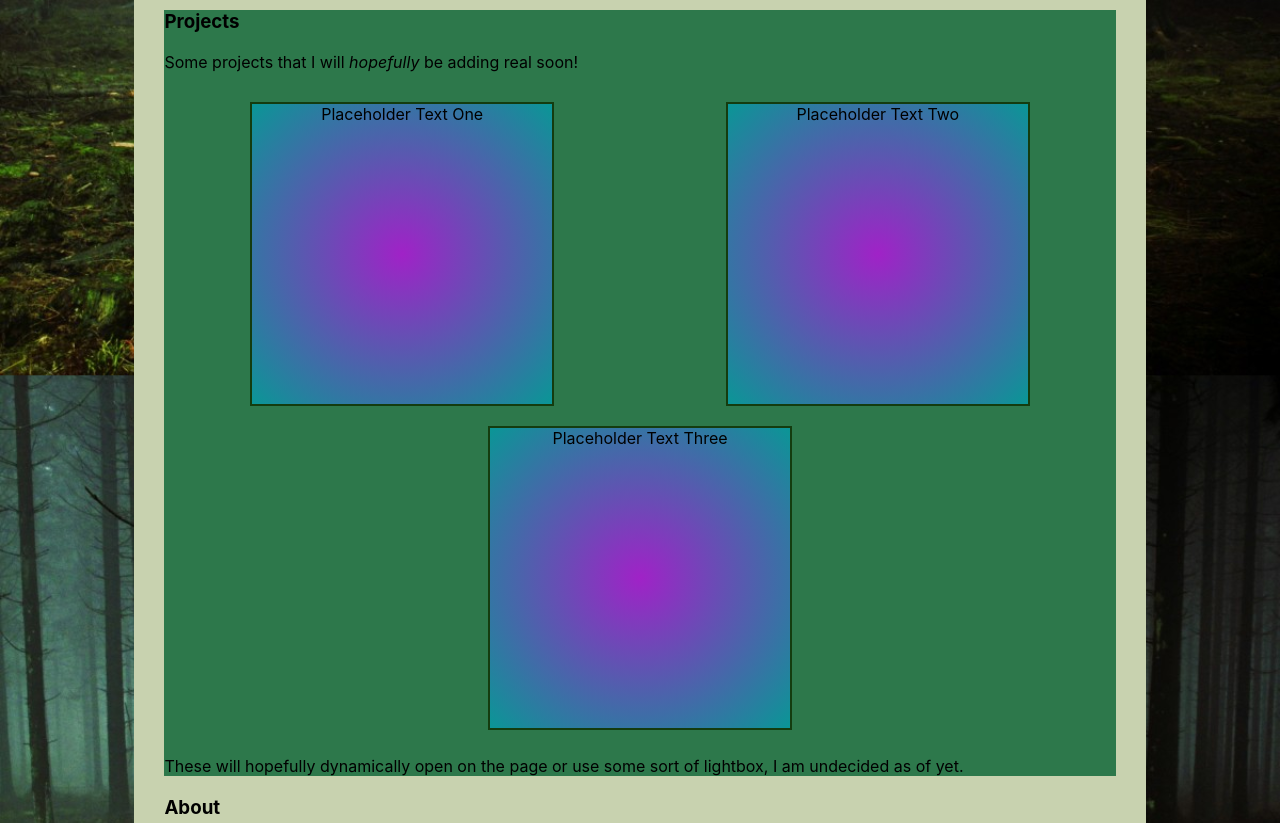
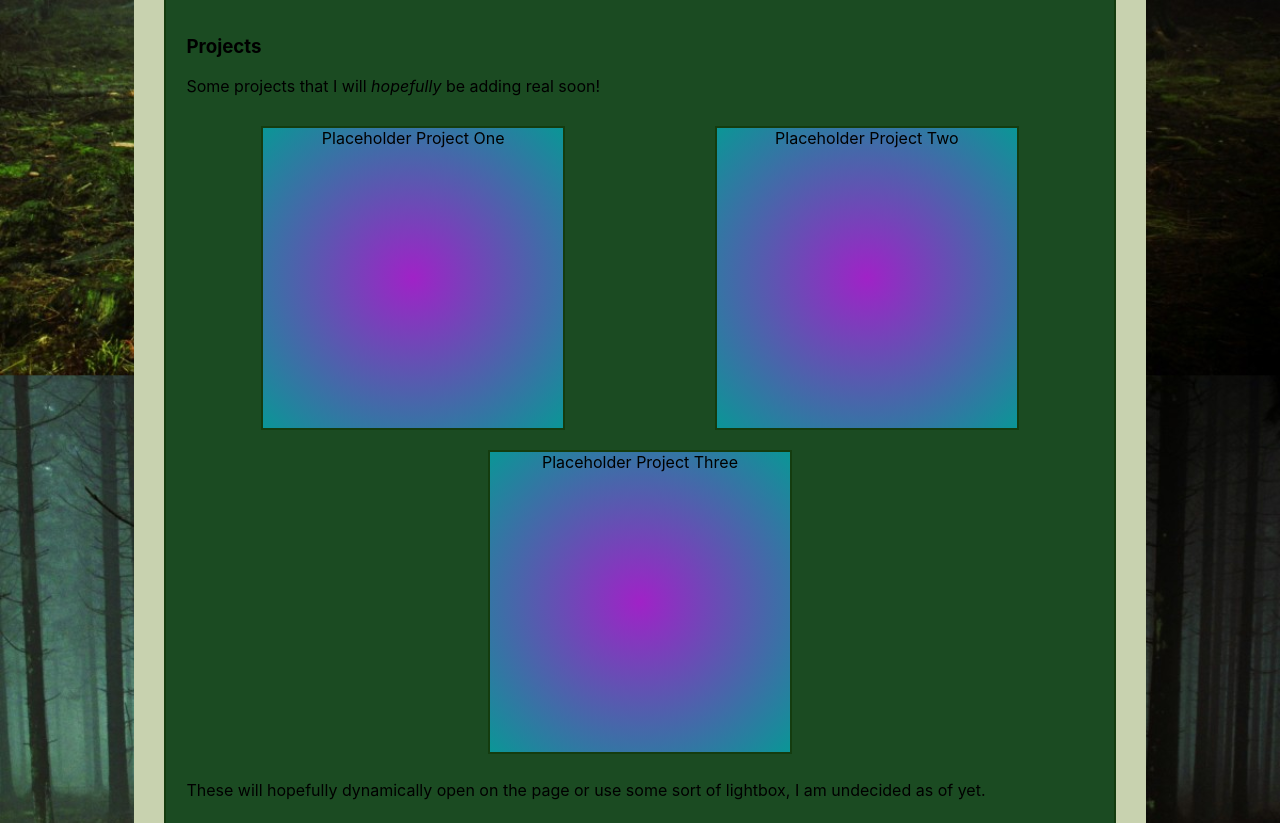
Before and after one commit to Alex-A-B/personal-website, a plain HTML site: page index.html in a window 1280 px wide. Shown: the part 478-1301 px from the top of the page. Drawn offline with Linux system fonts and the light colour scheme.

Commit message:
commented out not in use sections, removed legacy JS code, redefined some CSS elements

```diff
--- a/index.html
+++ b/index.html
@@ -41,9 +41,9 @@
           <h3>Projects</h3>
           <p>Some projects that I will <em>hopefully</em> be adding real soon!</p>
           <div id="projects">
-              <div class="projects project-one">Placeholder Text One</div>
-              <div class="projects project-two">Placeholder Text Two</div>
-              <div class="projects project-three">Placeholder Text Three</div>
+              <div class="projects project-one">Placeholder Project One</div>
+              <div class="projects project-two">Placeholder Project Two</div>
+              <div class="projects project-three">Placeholder Project Three</div>
 
               <!-- ***** snipping article while trying flexbox *****
               <article id="project-article-one">
--- a/style.css
+++ b/style.css
@@ -92,7 +92,7 @@ ul li.avatar-list {
   position: fixed;
   top: 0;
   left: 0;
-  width: 20%;
+  width: 100%;
   }
 
 .staticnav {
@@ -101,9 +101,10 @@ ul li.avatar-list {
 }
 #navigation {
   background-color: rgb(27, 75, 34);
+  border: 2px solid rgb(20, 60, 15);
   padding: 10px;
-  width: 100%;
 }
+
 #navigation a {
   padding: 10px;
   color: white;
@@ -137,9 +138,9 @@ ul li.avatar-list {
 /* projects part */
 
 .projects-container {
-  background-color: rgb(45, 120, 75);
-  padding: 20px auto;
-  margin:20px auto;
+  background-color: rgb(27, 75, 34);
+  border: 2px solid rgb(20, 60, 15);
+  padding:20px;
 }
 
 #projects {
@@ -158,6 +159,8 @@ ul li.avatar-list {
 }
 
 /* game section of projects tab */
+/* commenting out temporarily as not in use
+/* hope nobody reads this website code!
 
 #dodger {
     background-color:  rgb(176, 20, 197);
```
Also changed, not shown: script.js (+4 -19 lines).
